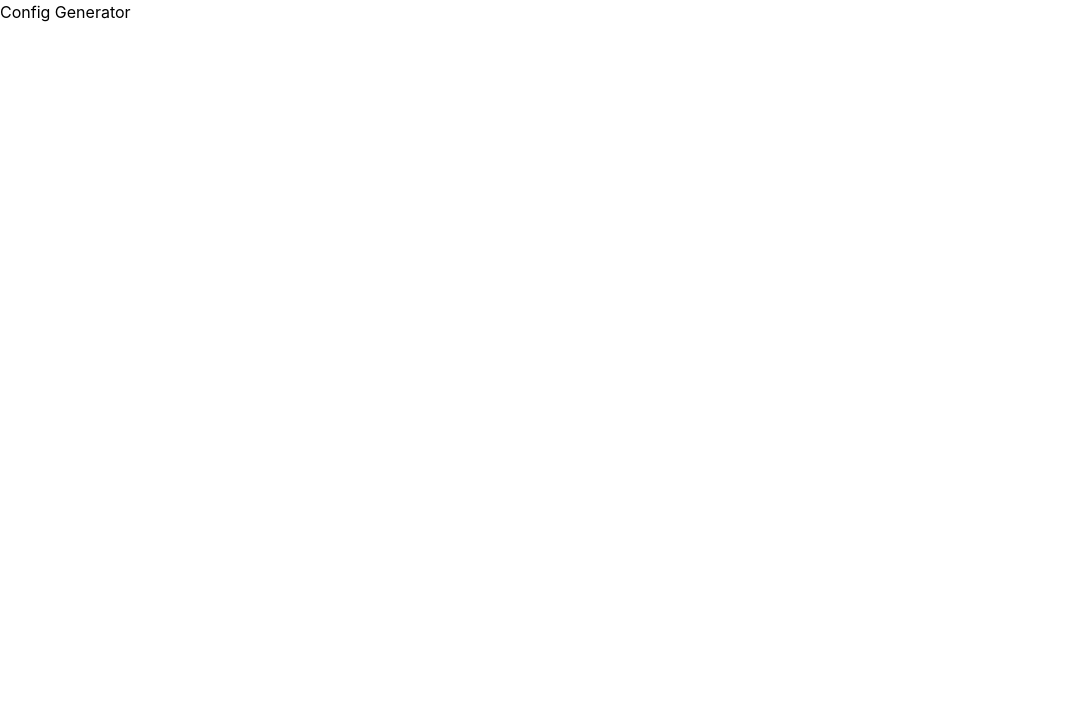
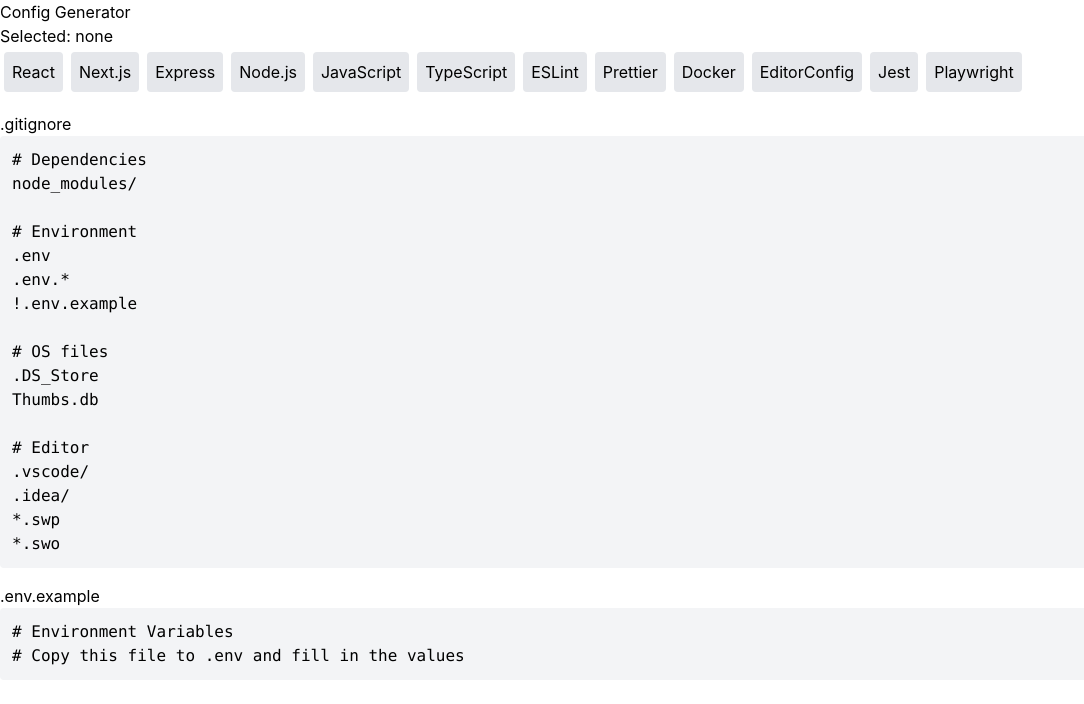
Before and after one commit to Lakonas/config-generator, a React (Vite) app: page / in a window 1280 px wide. Shown: the top 704 px of the page, without its empty margins (0-1084 px from the left). Built offline with nearby package versions, Linux system fonts and the light colour scheme.

Commit message:
feat: wire generators to state with live preview output

```diff
--- a/src/App.jsx
+++ b/src/App.jsx
@@ -1,9 +1,104 @@
+import { useState } from 'react';
+import { stackItems } from './data/stacks';
+import { defaultOptions } from './data/defaults';
+import { generatePrettier } from './generators/prettier';
+import { generateEslint } from './generators/eslintConfig';
+import { generateTypescript } from './generators/typescript';
+import { generateGitignore } from './generators/gitignore';
+import { generateEditorconfig } from './generators/editorconfig';
+import { generateEnv } from './generators/env';
+import { generateDocker, generateDockerignore } from './generators/docker';
+import { generateJest } from './generators/jest';
+
 function App() {
+  const [selectedStack, setSelectedStack] = useState([]);
+  const [configOptions, setConfigOptions] = useState(defaultOptions);
+
+  const toggleStack = (id) => {
+    setSelectedStack((prev) => {
+      const item = stackItems.find((s) => s.id === id);
+      if (prev.includes(id)) {
+        return prev.filter((s) => s !== id);
+      } else {
+        const next = [...prev, id];
+        item.dependencies.forEach((dep) => {
+          if (!next.includes(dep)) {
+            next.push(dep);
+          }
+        });
+        return next;
+      }
+    });
+  };
+
+  const updateOption = (generator, key, value) => {
+    setConfigOptions((prev) => ({
+      ...prev,
+      [generator]: {
+        ...prev[generator],
+        [key]: value,
+      },
+    }));
+  };
+  const generatedFiles = [];
+
+  if (selectedStack.includes('prettier')) {
+    generatedFiles.push({ name: '.prettierrc', content: generatePrettier(configOptions.prettier) });
+  }
+  if (selectedStack.includes('eslint')) {
+    generatedFiles.push({ name: 'eslint.config.js', content: generateEslint(configOptions.eslint, selectedStack) });
+  }
+  if (selectedStack.includes('typescript')) {
+    generatedFiles.push({ name: 'tsconfig.json', content: generateTypescript(configOptions.typescript, selectedStack) });
+  }
+  if (selectedStack.includes('editorconfig')) {
+    const prettierOpts = selectedStack.includes('prettier') ? configOptions.prettier : null;
+    generatedFiles.push({ name: '.editorconfig', content: generateEditorconfig(configOptions.editorconfig, prettierOpts) });
+  }
+  if (selectedStack.includes('docker')) {
+    generatedFiles.push({ name: 'Dockerfile', content: generateDocker(configOptions.docker, selectedStack) });
+    generatedFiles.push({ name: '.dockerignore', content: generateDockerignore(selectedStack) });
+  }
+  if (selectedStack.includes('jest')) {
+    generatedFiles.push({ name: 'jest.config.js', content: generateJest(configOptions.jest, selectedStack) });
+  }
+
+  generatedFiles.push({ name: '.gitignore', content: generateGitignore(selectedStack) });
+  generatedFiles.push({ name: '.env.example', content: generateEnv(selectedStack) });
   return (
     <div>
       <h1>Config Generator</h1>
+      <p>Selected: {selectedStack.join(', ') || 'none'}</p>
+      <div>
+        {stackItems.map((item) => (
+          <button
+            key={item.id}
+            onClick={() => toggleStack(item.id)}
+            style={{
+              margin: '4px',
+              padding: '8px',
+              background: selectedStack.includes(item.id) ? '#2563eb' : '#e5e7eb',
+              color: selectedStack.includes(item.id) ? 'white' : 'black',
+              border: 'none',
+              borderRadius: '4px',
+              cursor: 'pointer',
+            }}
+          >
+            {item.name}
+          </button>
+        ))}
+      </div>
+      <div>
+        {generatedFiles.map((file) => (
+          <div key={file.name} style={{ marginTop: '16px' }}>
+            <h3>{file.name}</h3>
+            <pre style={{ background: '#f3f4f6', padding: '12px', borderRadius: '4px', overflow: 'auto' }}>
+              {file.content}
+            </pre>
+          </div>
+        ))}
+      </div>
     </div>
   );
 }
-
 export default App;
```
